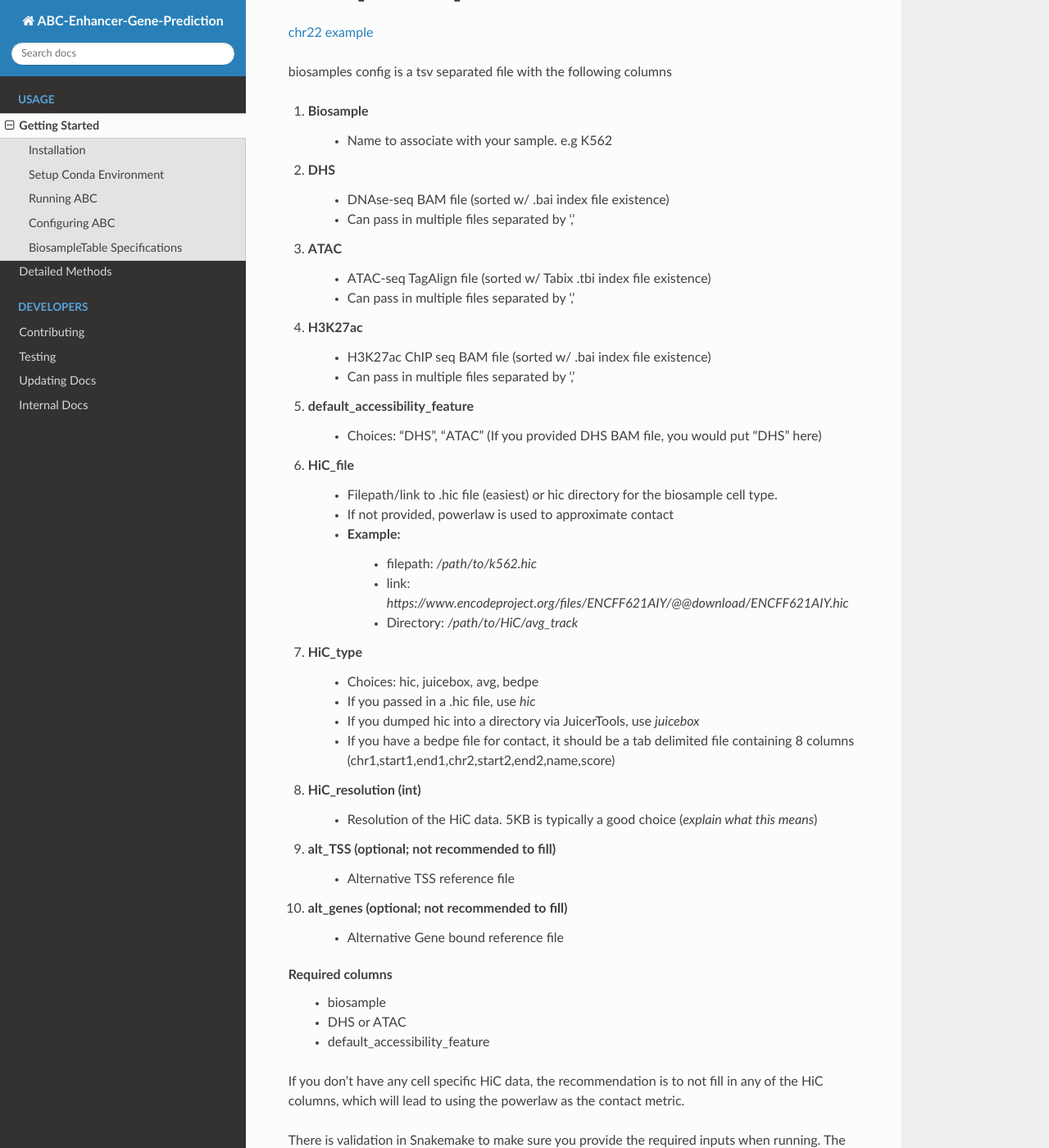
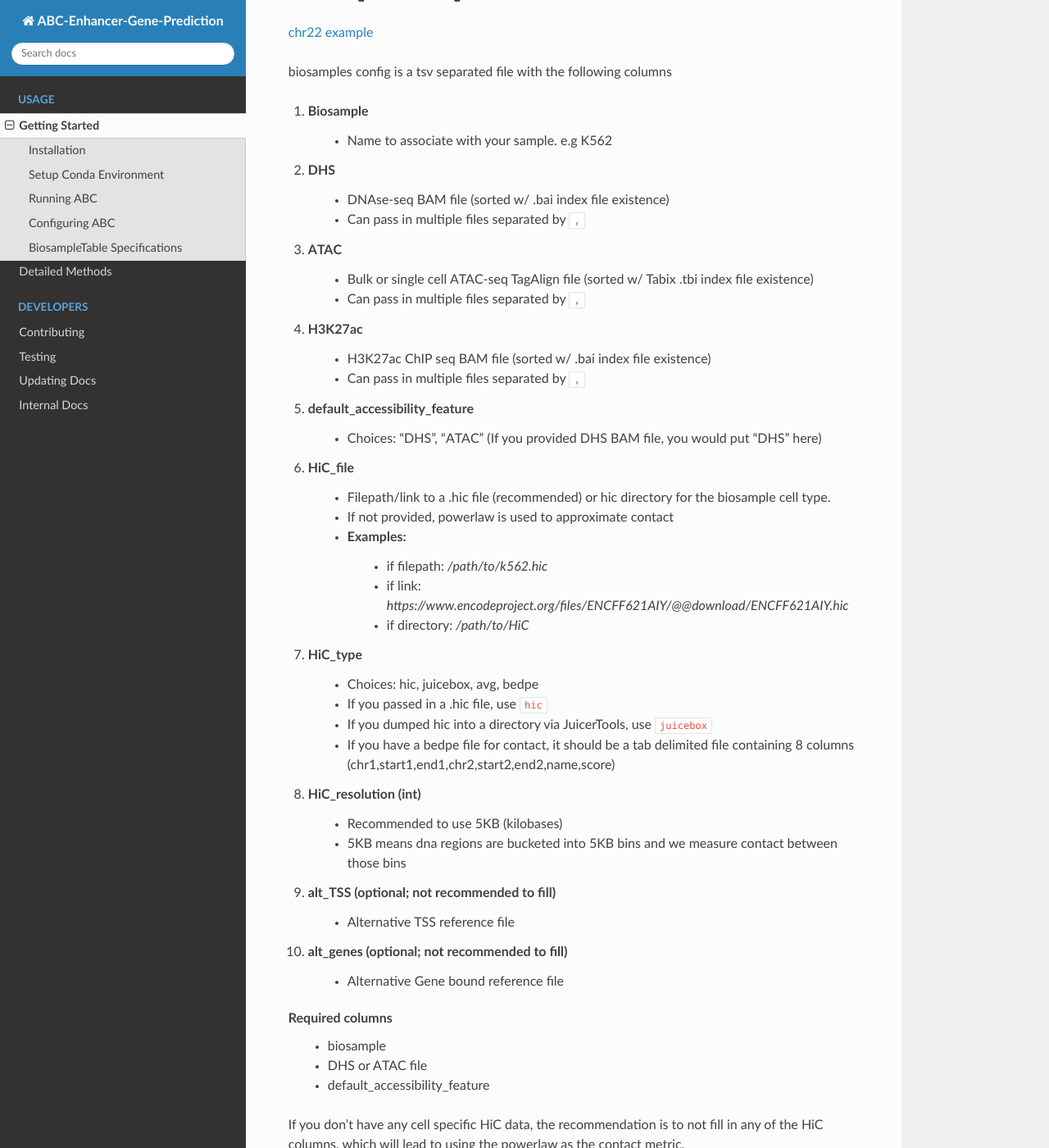
Before and after one commit to broadinstitute/ABC-Enhancer-Gene-Prediction, a Sphinx documentation site: the page built from docs/usage/getting_started.rst, in a window 1280 px wide and 1400 px high, scrolled down 2079 px. Shown: the whole window at 82% size. Built offline with Sphinx 7.4.7 and the Read the Docs theme 2.0.0, drawn with Linux system fonts in a browser that asks for light colours.

Commit message:
Update getting_started.rst

```diff
--- a/docs/usage/getting_started.rst
+++ b/docs/usage/getting_started.rst
@@ -89,29 +89,30 @@ biosamples config is a tsv separated file with the following columns
 	- Name to associate with your sample. e.g K562
 #. DHS
 	- DNAse-seq BAM file (sorted w/ .bai index file existence)
-	- Can pass in multiple files separated by ','
+	- Can pass in multiple files separated by ``,``
 #. ATAC
-	- ATAC-seq TagAlign file (sorted w/ Tabix .tbi index file existence)
-	- Can pass in multiple files separated by ','
+	- Bulk or single cell ATAC-seq TagAlign file (sorted w/ Tabix .tbi index file existence)
+	- Can pass in multiple files separated by ``,``
 #. H3K27ac
 	- H3K27ac ChIP seq BAM file (sorted w/ .bai index file existence)
-	- Can pass in multiple files separated by ','
+	- Can pass in multiple files separated by ``,``
 #. default_accessibility_feature
 	- Choices: "DHS", "ATAC" (If you provided DHS BAM file, you would put "DHS" here)
 #. HiC_file
-	- Filepath/link to .hic file (easiest) or hic directory for the biosample cell type.
+	- Filepath/link to a .hic file (recommended) or hic directory for the biosample cell type.
 	- If not provided, powerlaw is used to approximate contact
-	- Example:
-		- filepath: `/path/to/k562.hic`
-		- link: `https://www.encodeproject.org/files/ENCFF621AIY/@@download/ENCFF621AIY.hic`
-		- Directory: `/path/to/HiC/avg_track`
+	- Examples:
+		- if filepath: `/path/to/k562.hic`
+		- if link: `https://www.encodeproject.org/files/ENCFF621AIY/@@download/ENCFF621AIY.hic`
+		- if directory: `/path/to/HiC`
 #. HiC_type
 	- Choices: hic, juicebox, avg, bedpe
-	- If you passed in a .hic file, use `hic`
-	- If you dumped hic into a directory via JuicerTools, use `juicebox`
+	- If you passed in a .hic file, use ``hic``
+	- If you dumped hic into a directory via JuicerTools, use ``juicebox``
 	- If you have a bedpe file for contact, it should be a tab delimited file containing 8 columns (chr1,start1,end1,chr2,start2,end2,name,score)
 #. HiC_resolution (int)
-	- Resolution of the HiC data. 5KB is typically a good choice (*explain what this means*)
+	- Recommended to use 5KB (kilobases)
+	- 5KB means dna regions are bucketed into 5KB bins and we measure contact between those bins
 #. alt_TSS (optional; not recommended to fill)
 	- Alternative TSS reference file
 #. alt_genes (optional; not recommended to fill)
@@ -119,7 +120,7 @@ biosamples config is a tsv separated file with the following columns
 
 Required columns
 	- biosample
-	- DHS or ATAC
+	- DHS or ATAC file
 	- default_accessibility_feature
 
 If you don't have any cell specific HiC data, the recommendation is to not fill in any of the HiC columns, which will
```
